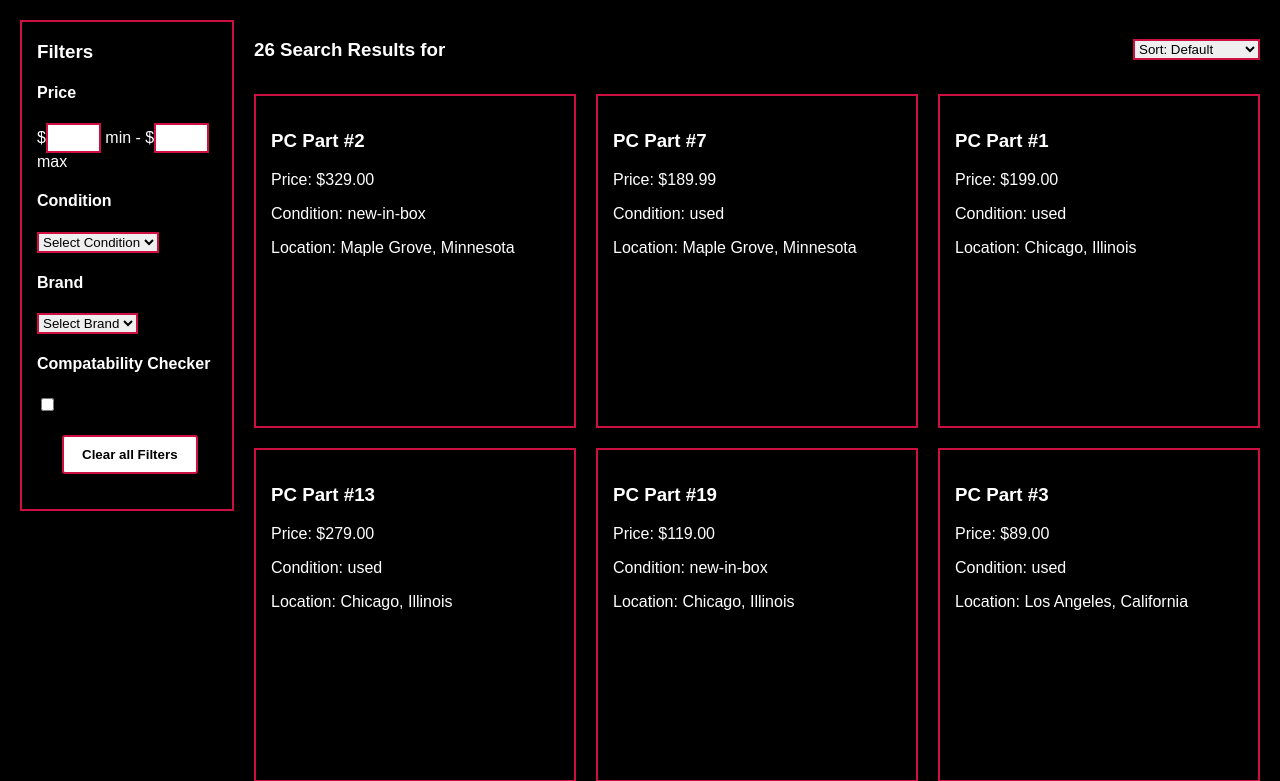
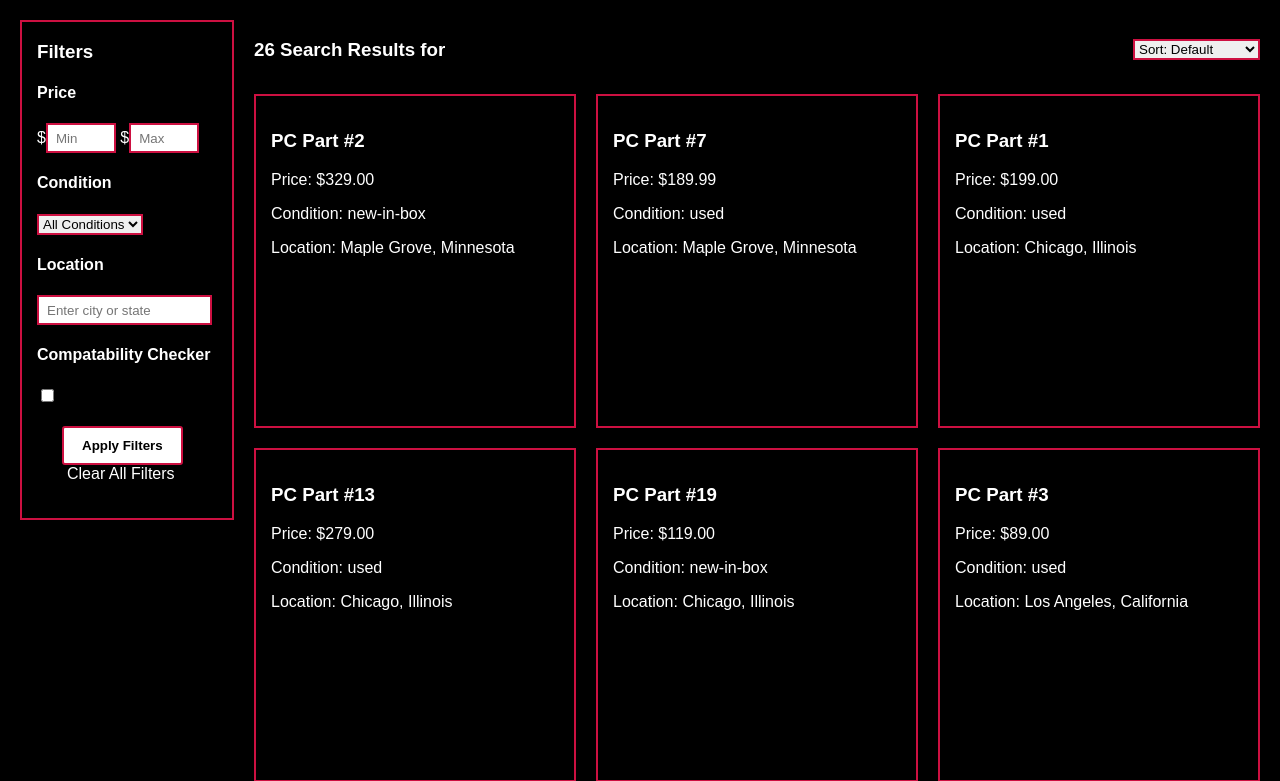
Before and after one commit to OceanusOdyseus/PartMatch, a PHP site: page /search.php in a window 1280 px wide. Shown: the part 125-906 px from the top of the page. Run offline with PHP 8.4, Linux system fonts and the light colour scheme; data comes from the database, SQL or seed files in the repository.

Commit message:
Worked on making the filter side work and changed brand to filter.

```diff
--- a/search.php
+++ b/search.php
@@ -5,20 +5,59 @@ if (!$conn) {
     die("Connection failed: " . mysqli_connect_error());
 }
 
+/*-----------------------------------Search-----------------------------------*/
+
 $search = "";
 
 if (isset($_GET['search'])) {
     $search = mysqli_real_escape_string($conn, $_GET['search']);
 }
 
+$sql = "SELECT * FROM listings WHERE True"; //There are multiple filters, so I just used true
+
 if ($search != "") {
-    $sql = "SELECT * FROM listings
-            WHERE CAST(part_id AS CHAR) LIKE '%$search%'";
+    $sql .= " AND CAST(part_id AS CHAR) LIKE '%$search%'";  //Find matches for search that contains the input
 }
 
-else {
-    $sql = "SELECT * FROM listings";
+/*-----------------------------------Price Filter-----------------------------------*/
+if (isset($_GET['min_price']) && $_GET['min_price'] != ""){
+    $min_price = (float) $_GET['min_price'];
+    $sql .= " AND asking_price >= $min_price";
 }
+
+if (isset($_GET['max_price']) && $_GET['max_price'] != ""){
+    $max_price = (float) $_GET['max_price'];
+    $sql .= " AND asking_price <= $max_price";
+}
+
+/*-----------------------------------Condition Filter-----------------------------------*/
+
+if (isset($_GET['condition']) && $_GET['condition'] != "") {
+
+    $condition = mysqli_real_escape_string($conn, $_GET['condition']);
+
+    $sql .= " AND part_condition = '$condition'";
+}
+
+/*-----------------------------------Location Filter-----------------------------------*/
+
+if (isset($_GET['location']) && $_GET['location'] != "") {
+
+    $location = mysqli_real_escape_string($conn, $_GET['location']);
+
+    $sql .= " AND location LIKE '%$location%'";
+}
+
+/*-----------------------------------Sort-----------------------------------*/
+if (isset($_GET['sort'])){
+    if ($_GET['sort'] == "low"){
+        $sql .= " ORDER BY asking_price ASC";
+    }
+    elseif($_GET['sort'] == "high"){
+        $sql .= " ORDER BY asking_price DESC";
+    }
+}
+
 
 $result = mysqli_query($conn, $sql);
 
@@ -36,6 +75,7 @@ if (!$result) {
     <title>Search</title>
     <link rel="stylesheet" href="style.css">
 </head>
+ <!-------------------------------------Page Header!------------------------------------->
 <body>
     <header class="search-header">
         <h1><a href="index.php" class="logo">PartMatch</a></h1>
@@ -51,63 +91,92 @@ if (!$result) {
         </nav>
 
     </header>
-
+ <!-------------------------------------Side Filter!------------------------------------->
 <main class="search-main">
-    <div class="search-filter">
+    <form class="search-filter" method="GET" action="search.php">
         <h3>Filters</h3>
-
+<!---Filters out by price!-->
         <div class="filter-group">
             <h4>Price</h4>
-            $<input type="number" min="0"> min -
-            $<input type="number" min="0"> max
 
+            $<input type="number" name="min_price" min="0" placeholder="Min" value="<?php
+                if (isset($_GET['min_price'])) {
+                        echo htmlspecialchars($_GET['min_price']);
+                }
+                else {
+                  echo '';
+                }
+                ?>">
+
+            $<input type="number" name="max_price"min="0" placeholder="Max"value="<?php
+                if (isset($_GET['max_price'])) {
+                    echo htmlspecialchars($_GET['max_price']);
+                }
+                else {
+                    echo '';
+                }
+                ?>">
         </div>
-
+<!--Filters out by condition!-->
         <div class="filter-group">
             <h4>Condition</h4>
-            <select name="brand">
-                    <option>Select Condition</option>
-                    <option>New in Box</option>
-                    <option>Used</option>
-                    <option>Broken</option>
-            </select>
 
-        </div>
+            <select name="condition">
+                <option value="" <?php if (isset($_GET['condition']) && $_GET['condition'] == "") echo "selected";?>>All Conditions</option>
 
-        <div class="filter-group">
-            <h4>Brand</h4>
-            <select name="brand">
-                <option>Select Brand</option>
-                <option>Intel</option>
-                <option>Nvidia</option>
-                <option>AMD</option>
+                <option value="New in Box" <?php if (isset($_GET['condition']) && $_GET['condition'] == "New in Box") echo "selected";?>>New in Box</option>
+
+                <option value="Used" <?php if (isset($_GET['condition']) && $_GET['condition'] == "Used") echo "selected";
+                ?>>Used</option>
+
+                <option value="Broken" <?php
+                    if (isset($_GET['condition']) && $_GET['condition'] == "Broken") echo "selected"; ?>>Broken</option>
             </select>
         </div>
-
+<!--Filters out by Location!-->
+        <div class="filter-group">
+            <h4>Location</h4>
+            <input type="text" name="location"
+                placeholder="Enter city or state">
+        </div>
+<!--Filters out by Compatability (Does nothing at the moment)!-->
         <div class="filter-group">
             <h4>Compatability Checker</h4>
             <input type="checkbox">
         </div>
-
+<!--Apply or clear filter!-->
         <div class="filter-group">
-            <button type="button">Clear all Filters</button>
+            <button type="submit">Apply Filters</button>
+            <a href="search.php">Clear All Filters</a>
         </div>
-</div>
-
+</form>
+ <!-------------------------------------Class Card Section!------------------------------------->
 <section class="search-result">
+<!--This part is the header section for the cards (right is the text that gives the text and left is the filtering part)!-->
     <div class="result-header">
         <h3>
             <?php echo mysqli_num_rows($result); ?>
             Search Results for
             <?php echo htmlspecialchars($search); ?>
         </h3>
-        <select>
-            <option>Sort: Default</option>
-            <option>Sort: Low to High</option>
-            <option>Sort: High to Low</option>
-        </select>
+
+<!--This code chunck focuses on sorting rather than filtering!-->
+<form method="GET" action="search.php">
+
+    <input type="hidden" name="search"
+           value="<?php echo htmlspecialchars($search); ?>">
+
+    <select name="sort" onchange="this.form.submit()">
+        <option value="" <?php if (!isset($_GET['sort']) || $_GET['sort'] == "") echo "selected"; ?>>Sort: Default</option>
+
+        <option value="low" <?php if (isset($_GET['sort']) && $_GET['sort'] == "low") echo "selected"; ?>>Sort: Low to High</option>
+
+        <option value="high" <?php if (isset($_GET['sort']) && $_GET['sort'] == "high") echo "selected"; ?>>Sort: High to Low</option>
+    </select>
+
+</form>
     </div>
-
+<!--Display card/pc parts with information!-->
     <div class="searchcard-row">
         <?php while ($row = mysqli_fetch_assoc($result)) { ?>
             <div class="searchcard">
@@ -123,9 +192,5 @@ if (!$result) {
 </main>
 
 <footer class="search-footer">&copy; 2026 PartMatch</footer>
-
-
-
-
 </body>
 </html>
--- a/style.css
+++ b/style.css
@@ -272,7 +272,14 @@ footer {
 
 .filter-group input[type=number]{
     padding: 8px;
-    width: 35px;
+    width: 50px;
+    height: 10px;
+    border: 2px solid var(--color-red);
+}
+
+.filter-group input[type=text]{
+    padding: 8px;
+    width: 155px;
     height: 10px;
     border: 2px solid var(--color-red);
 }
@@ -289,6 +296,16 @@ footer {
     padding: 10px 18px;
     margin-left: 25px;
     display: flex;
+}
+
+.filter-group a{
+    margin-left: 30px;
+    text-decoration: none;
+    color: var(--color-white)
+}
+
+.filter-group a:hover{
+    color: var(--color-red)
 }
 
 
```
